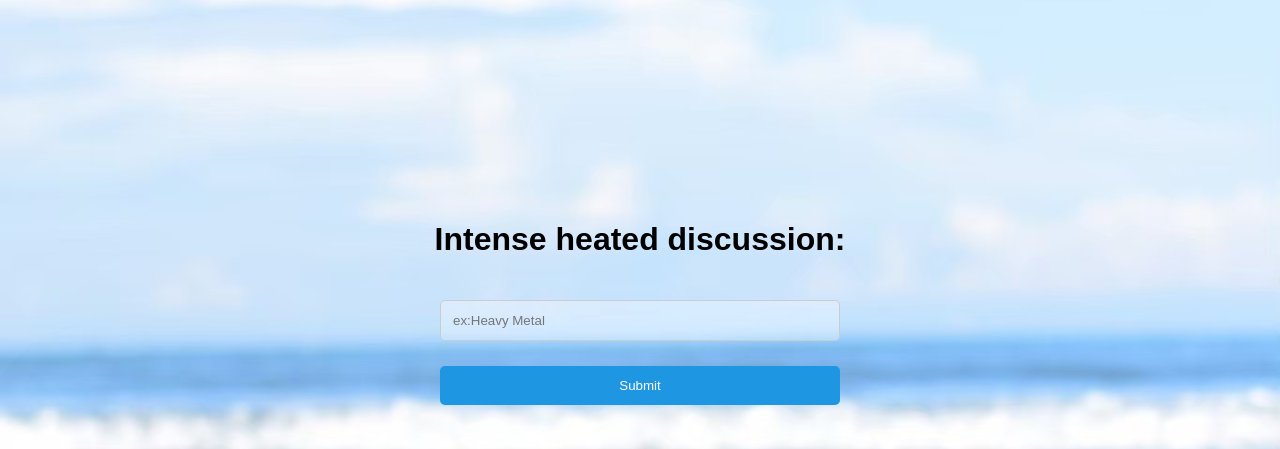
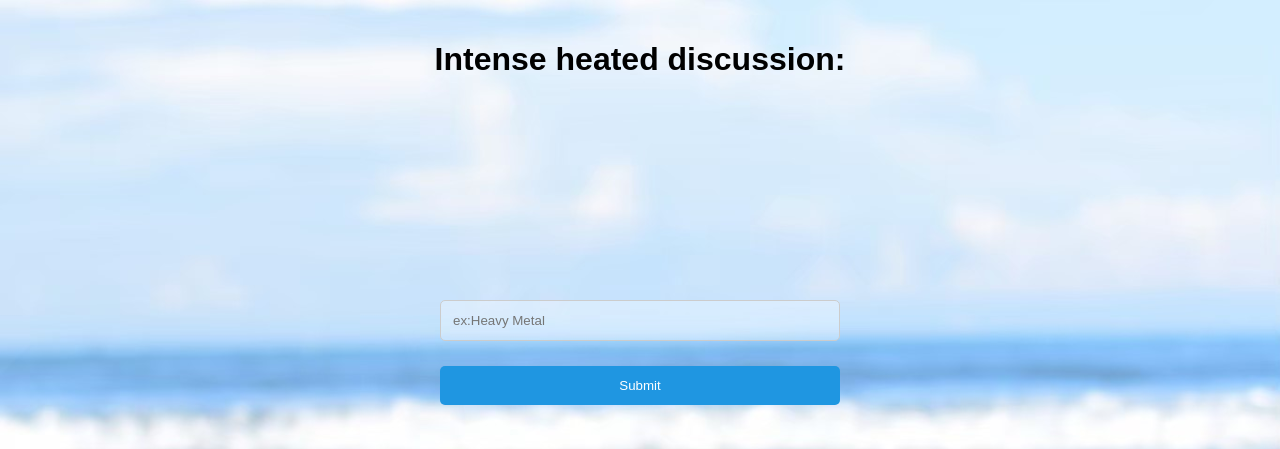
Before and after one commit to entropypan/WebFinal, a PHP site: page /page/initiayeDis.html in a window 1280 px wide. Shown: the top 449 px of the page. Run offline with PHP 8.4, Linux system fonts and the light colour scheme.

Commit message:
iniDis Fixed

```diff
--- a/css/initiateDis.css
+++ b/css/initiateDis.css
@@ -13,10 +13,11 @@ body {
 
   header {
     text-align: center;
-    position: absolute;
-    top: 30%;
-    left: 50%;
-    transform: translate(-50%, -50%);
+    position: fixed;
+    display: flex;
+    justify-content: space-between;
+    align-items: center;
+    box-sizing: border-box;
   }
 
   .info-section {
```
